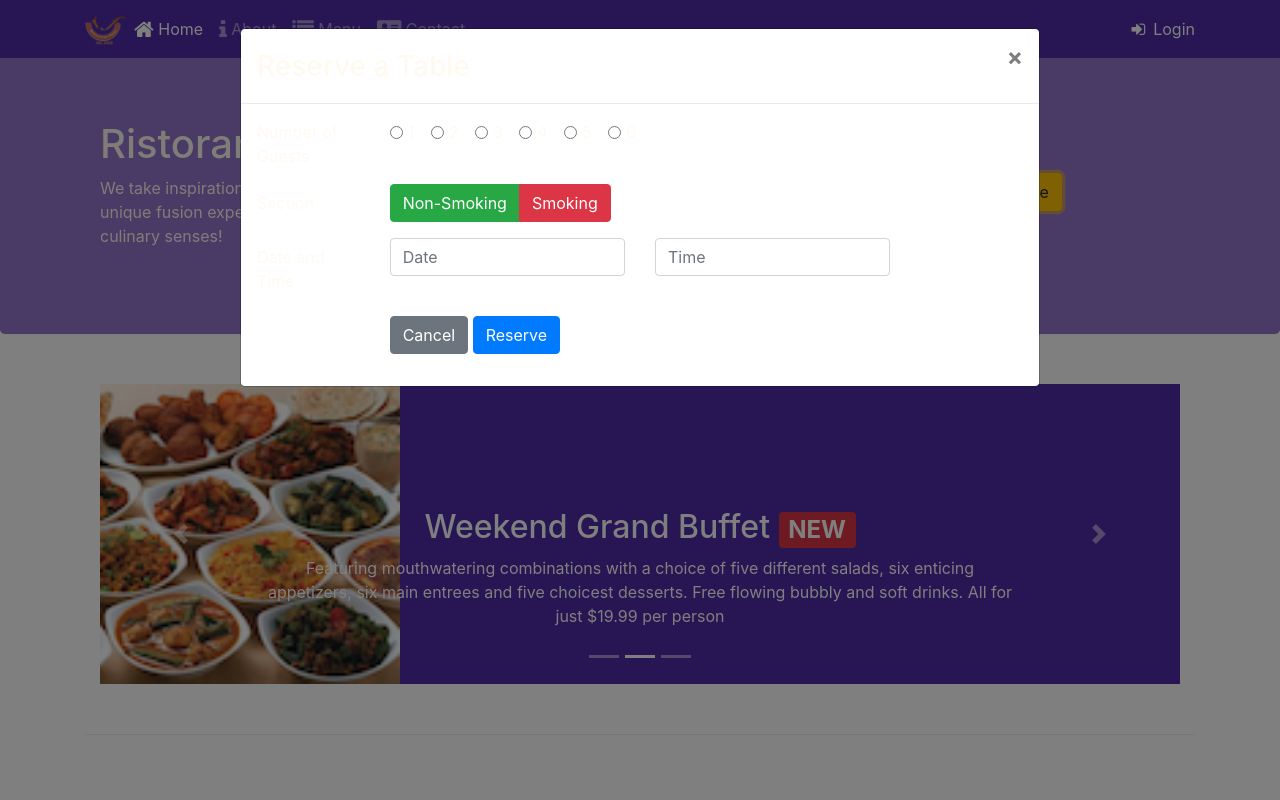
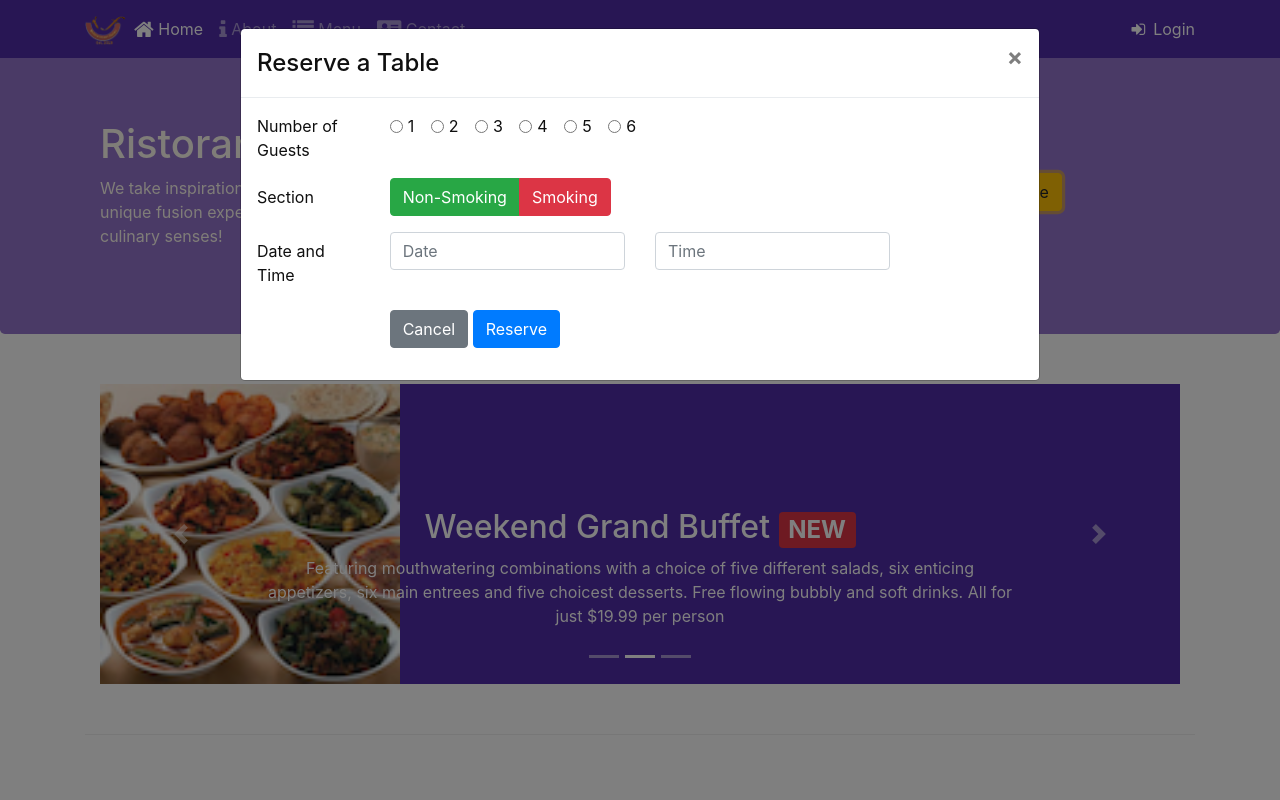
Before and after one commit to martinlud136/conFusion, a website: page index.html in a window 1280 px wide. Both pictures are taken after a click on the button "Reserve table". Shown: the top 800 px of the page. Drawn offline with nearby package versions, Linux system fonts and the light colour scheme.

Commit message:
cambio de color de fuente de modal reserve

```diff
--- a/css/styles.css
+++ b/css/styles.css
@@ -59,3 +59,7 @@ body{
     left: 0;
     min-height: 300px;
 }
+
+.modal{
+    color: #0f0f0f;
+}
--- a/index.html
+++ b/index.html
@@ -98,7 +98,7 @@
                     <div class="modal-dialog modal-lg" role="content">
                         <div class="modal-content">
                             <div class="modal-header">
-                                <h3 class="modal-title">Reserve a Table</h3>
+                                <h4 class="modal-title">Reserve a Table</h4>
                                 <button type="button" class="close" data-dismiss="modal">
                                     &times;
                                 </button>
```
